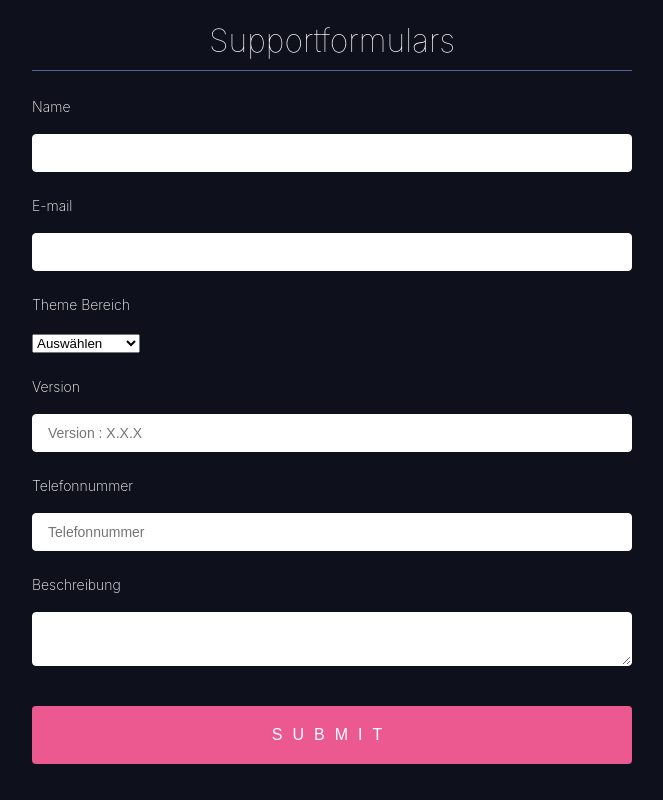
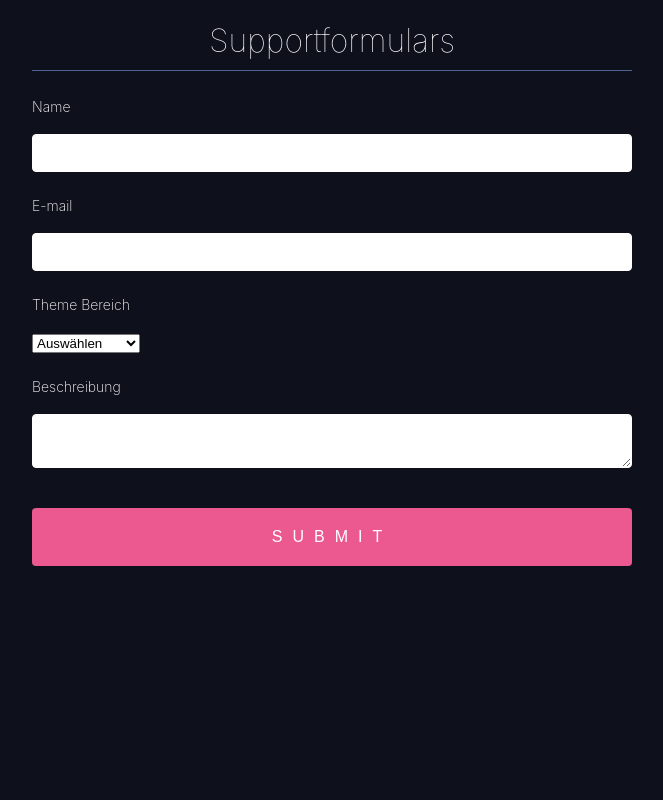
Before and after one commit to de24world/F11---Testaufgabe, a React (Create React App) app in the folder supportformularsapp/: page / in a window 1280 px wide. Shown: the whole page, without its empty margins (308-971 px from the left). Built offline with nearby package versions, Linux system fonts and the light colour scheme.

Commit message:
showVersion add

```diff
--- a/supportformularsapp/src/App.js
+++ b/supportformularsapp/src/App.js
@@ -1,8 +1,9 @@
 import "./App.css";
 import { useForm } from "react-hook-form";
 
-function App() {
-  const { register, handleSubmit, errors } = useForm({});
+function App(props) {
+  const { register, handleSubmit, watch, errors } = useForm({});
+  const showVersion = watch("selectd", props.selected);
   const onSubmit = (data) => {
     console.log(data);
   };
@@ -10,13 +11,11 @@ function App() {
   return (
     <form className="App" onSubmit={handleSubmit(onSubmit)}>
       <h1> Supportformulars</h1>
-
       <label>Name</label>
       <input name="name" ref={register({ required: true })} />
       {errors.name && errors.name.type === "required" && (
         <p>Befehle benötigen</p>
       )}
-
       <label>E-mail</label>
       <input
         type="email"
@@ -30,9 +29,8 @@ function App() {
         })}
       />
       {errors.email && <p className="error">{errors.email.message}</p>}
-
       <label>Theme Bereich</label>
-      <select name="topic" ref={register({ required: true })}>
+      <select name="topic" name="selectd" ref={register({ required: true })}>
         <option value="">Auswählen</option>
         <option value="allgemeine">Allgemeine</option>
         <option value="softwarefehler">Softwarefehler</option>
@@ -42,7 +40,8 @@ function App() {
         <p>Befehle benötigen</p>
       )}
 
-      {/* if softwarefehler 문써서 보이게끔 */}
+      {showVersion === "softwarefehler" && (
+        <>
           <label>Version</label>
           <input
             name="version"
@@ -51,29 +50,20 @@ function App() {
               required: "Enter your Version",
               pattern: {
                 value: /^[0-9]*\.[0-9]*\.[0-9]{1,2}$/,
-            message: "Nur x.x.x!!! //  x = Nummer // z.B. 1.0.0 oder 1.11.12",
+                message:
+                  "Nur x.x.x!!! //  x = Nummer // z.B. 1.0.0 oder 1.11.12",
               },
             })}
           />
           {errors.version && <p className="error">{errors.version.message}</p>}
-
-      {/* if rückruf 문써서 보이게끔 */}
-      <label>Telefonnummer</label>
-      <input
-        name="telefon"
-        placeholder="Telefonnummer"
-        ref={register({
-          required: "Enter your telefon",
-        })}
-      />
-      {errors.telefon && <p className="error">{errors.telefon.message}</p>}
+        </>
+      )}
 
       <label>Beschreibung</label>
       <textarea name="Description" ref={register({ required: true })} />
       {errors.Description && errors.Description.type === "required" && (
         <p>Befehle benötigen</p>
       )}
-
       <input type="submit" ref={register({ required: true })} />
     </form>
   );
```
Also changed, not shown: 1 other file (tests, documents, lock files or other folders). Lines whose indentation alone changed are shown as unchanged.
